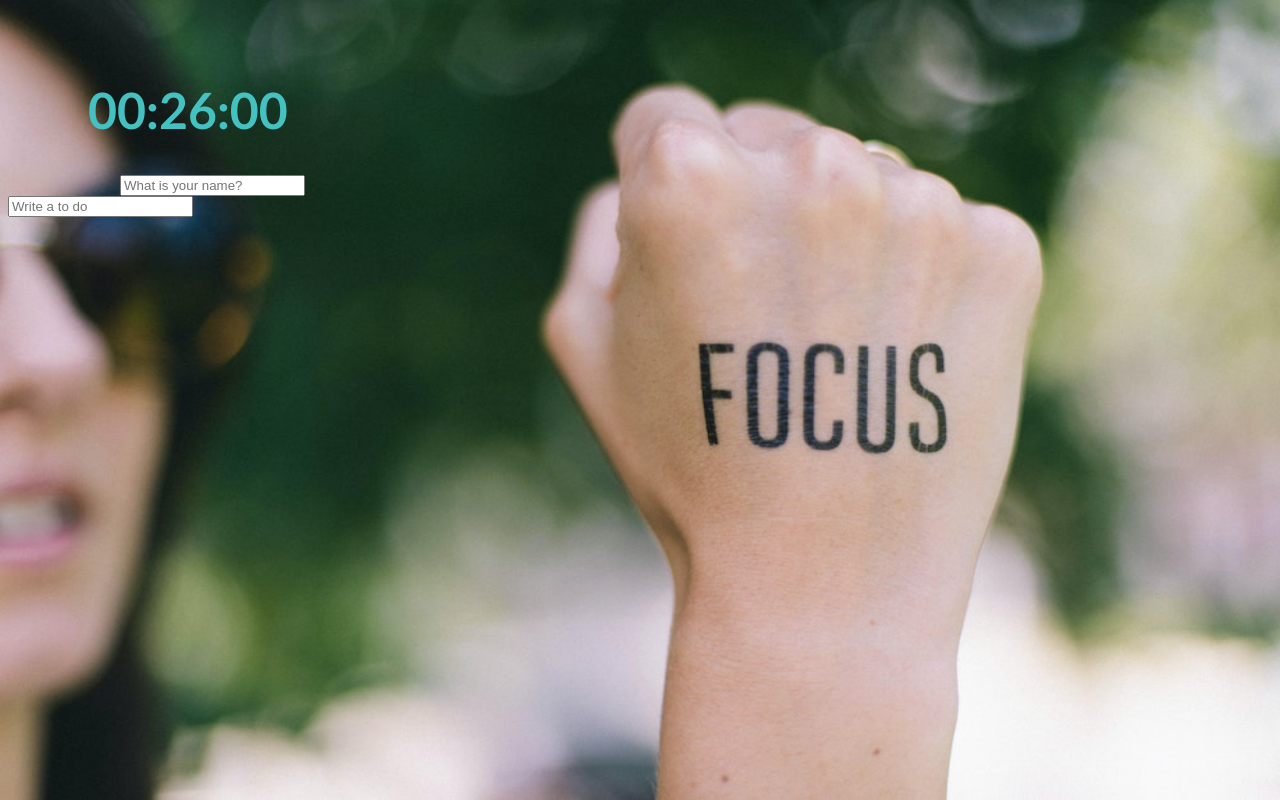
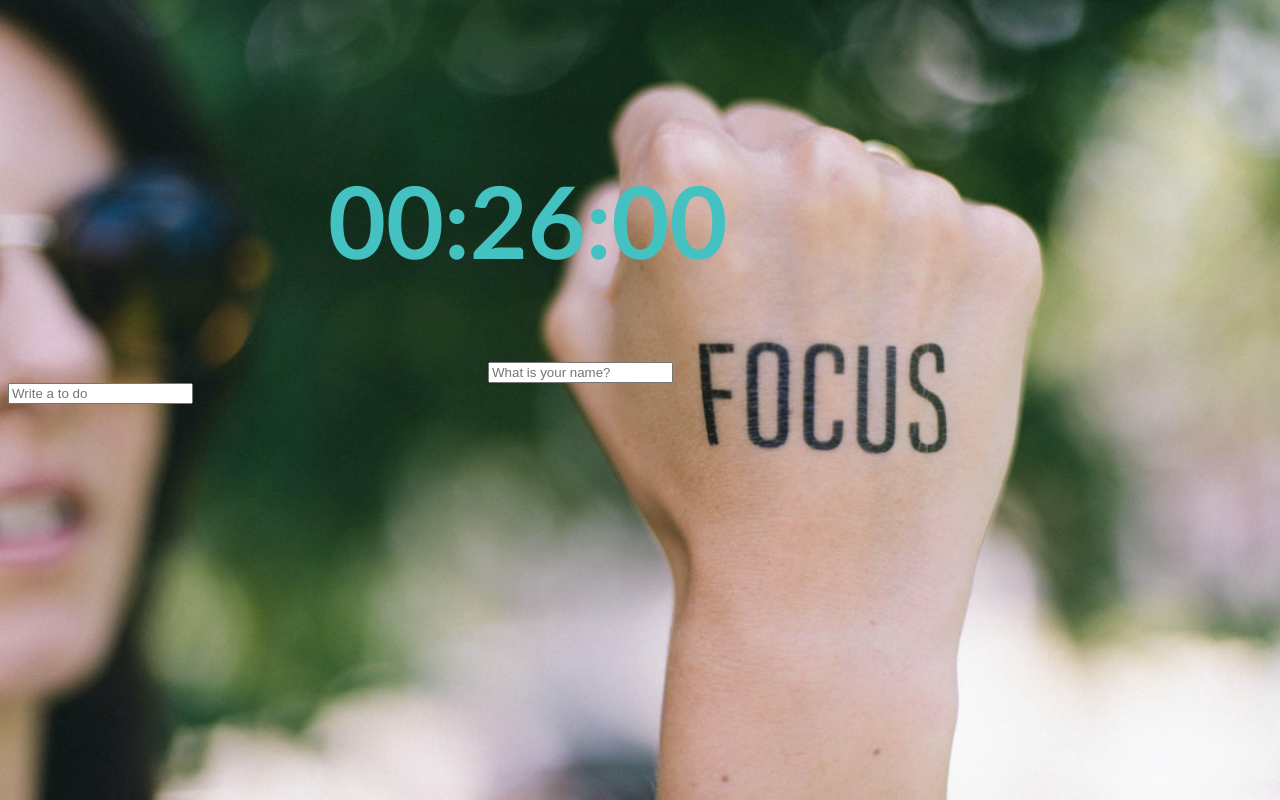
Before and after one commit to jineous27/tooDolist_Nicolas, a plain HTML site: page index.html in a window 1280 px wide. Drawn offline with Linux system fonts and the light colour scheme.

Commit message:
Final codes *minor change in html/css

```diff
--- a/index.css
+++ b/index.css
@@ -1,9 +1,10 @@
 h1 {
     color: #44C1C1;
-    font-size: 50px;
-    margin-left: 5rem;
-    margin-top: 5rem;
+    font-size: 100px;
+    margin-left: 20rem;
+    margin-top: 10rem;
     cursor: pointer;
+    text-decoration: none;
     font-family: 'Trebuchet MS', 'Lucida Sans Unicode', 'Lucida Grande', 'Lucida Sans', Arial, sans-serif;
 }
 
@@ -24,7 +25,9 @@ body {
 .form,
 .greetings {
     display: none;
-    margin-left: 7rem;
+    font-size: 30px;
+    margin-left: 30rem;
+    text-decoration: underline;
     font-family: 'Trebuchet MS', 'Lucida Sans Unicode', 'Lucida Grande', 'Lucida Sans', Arial, sans-serif;
 }
 
```
